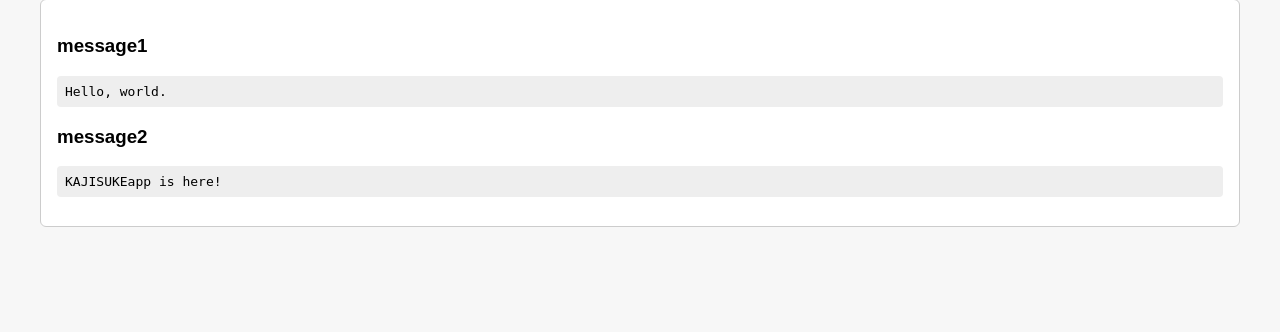
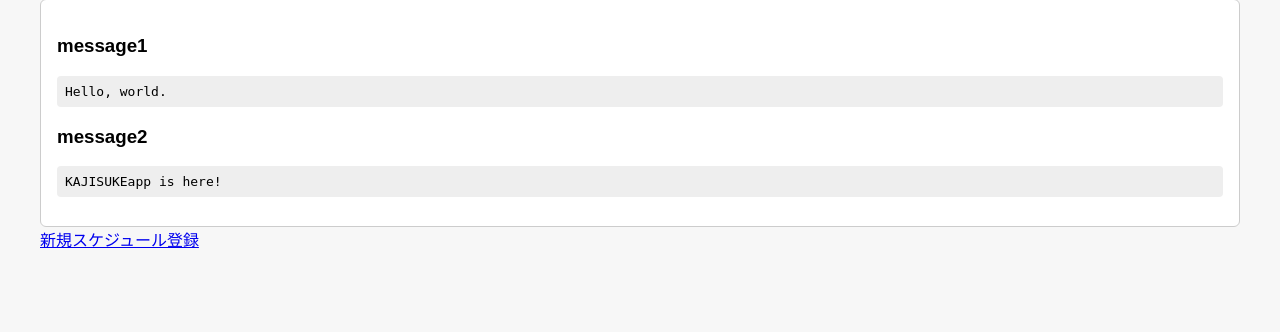
Before and after one commit to Hackathon-25spring-teamE/kajisuke, a Django app: page / in a window 1280 px wide. Shown: the part 124-456 px from the top of the page. Run offline with Django 5.2, Linux system fonts and the light colour scheme.

Commit message:
新規スケジュール登録へのURL追加

```diff
--- a/templates/dev/dev.html
+++ b/templates/dev/dev.html
@@ -45,6 +45,9 @@
         <a href="{% url 'apps:signout' %}">サインアウト</a>
         {% endif %}
     </div>
+    <div>
+        <a href="{% url 'apps:schedules_create' %}">新規スケジュール登録</a>
+    </div>
 </body>
 
 </html>
```
